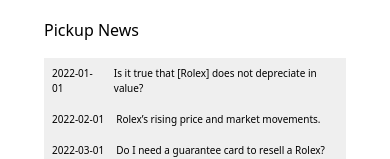
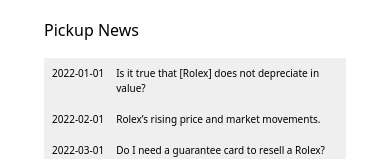
Before and after one commit to Zimvh/test-site-rolex, a Next.js app: page / in a window 390 px wide. Shown: the part 476-635 px from the top of the page. Built offline with nearby package versions, Linux system fonts and the light colour scheme.

Commit message:
pickup news mobile view

```diff
--- a/components/TopNews.tsx
+++ b/components/TopNews.tsx
@@ -31,7 +31,10 @@
 const NewsListItem = ({ date, title }: NewsListItem) => {
   return (
     <li className="bg-[#EFEFEF] text-[10px] lg:text-[16px]">
-      <div className="flex lg:gap-9 lg:p-4 p-2 text-center lg:ml-8 pl-2 gap-x-3">
+      <div
+        className="grid grid-cols-2 lg:gap-9 lg:p-4 p-2 text-center lg:ml-8 pl-2 gap-x-3"
+        style={{ gridTemplateColumns: "min-content auto" }}
+      >
         <p className="text-left w-max lg:text-[14px] text-[10px]">{date}</p>
         <p className="text-left lg:text-[14px] text-[10px]">{title}</p>
       </div>
```
